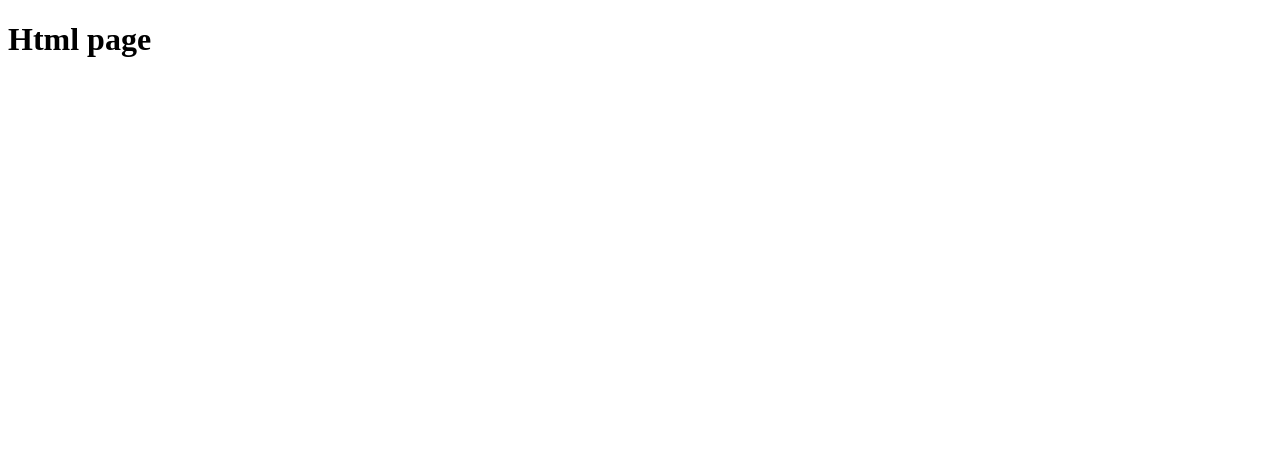
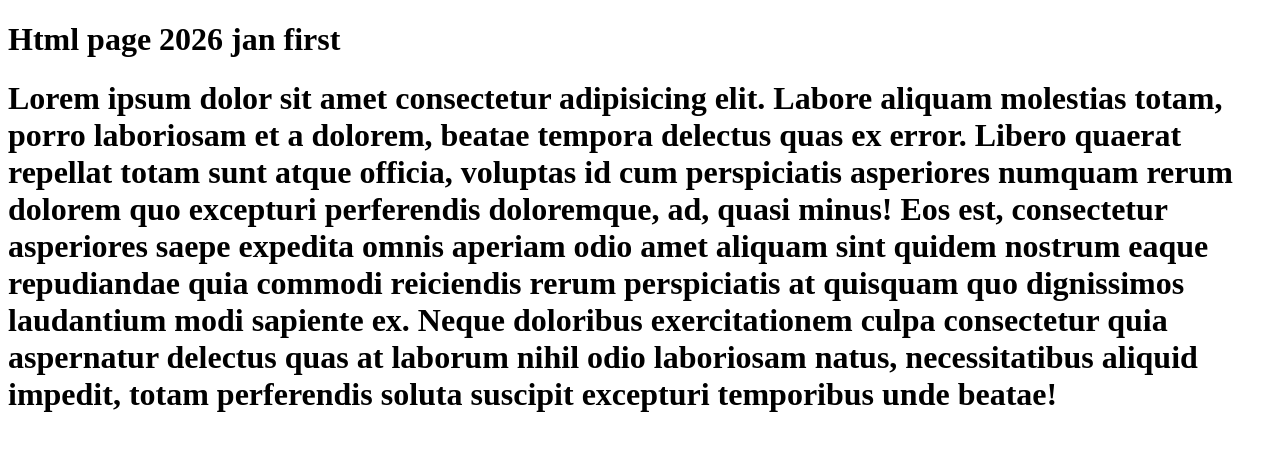
Before and after one commit to Miftah-Academy/MiftahGitTest1, a plain HTML site: page hello.html in a window 1280 px wide. Drawn offline with Linux system fonts and the light colour scheme.

Commit message:
Added a data to the hello file

```diff
--- a/hello.html
+++ b/hello.html
@@ -6,6 +6,7 @@
     <title>Document</title>
 </head>
 <body>
-    <h1> Html page</h1>
+    <h1> Html page 2026 jan first</h1>
+    <h1> Lorem ipsum dolor sit amet consectetur adipisicing elit. Labore aliquam molestias totam, porro laboriosam et a dolorem, beatae tempora delectus quas ex error. Libero quaerat repellat totam sunt atque officia, voluptas id cum perspiciatis asperiores numquam rerum dolorem quo excepturi perferendis doloremque, ad, quasi minus! Eos est, consectetur asperiores saepe expedita omnis aperiam odio amet aliquam sint quidem nostrum eaque repudiandae quia commodi reiciendis rerum perspiciatis at quisquam quo dignissimos laudantium modi sapiente ex. Neque doloribus exercitationem culpa consectetur quia aspernatur delectus quas at laborum nihil odio laboriosam natus, necessitatibus aliquid impedit, totam perferendis soluta suscipit excepturi temporibus unde beatae!</h1>
 </body>
 </html>
```
